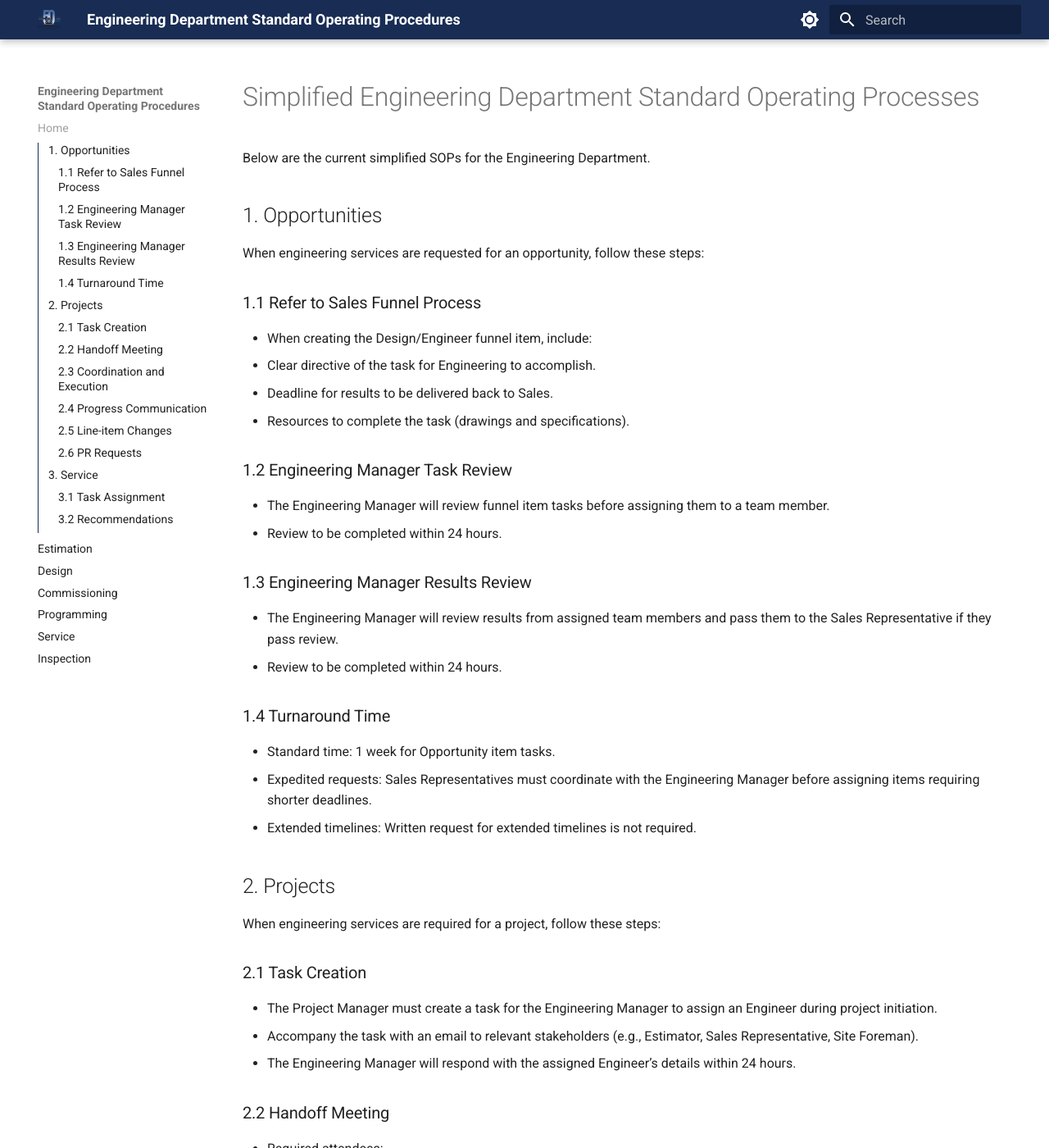
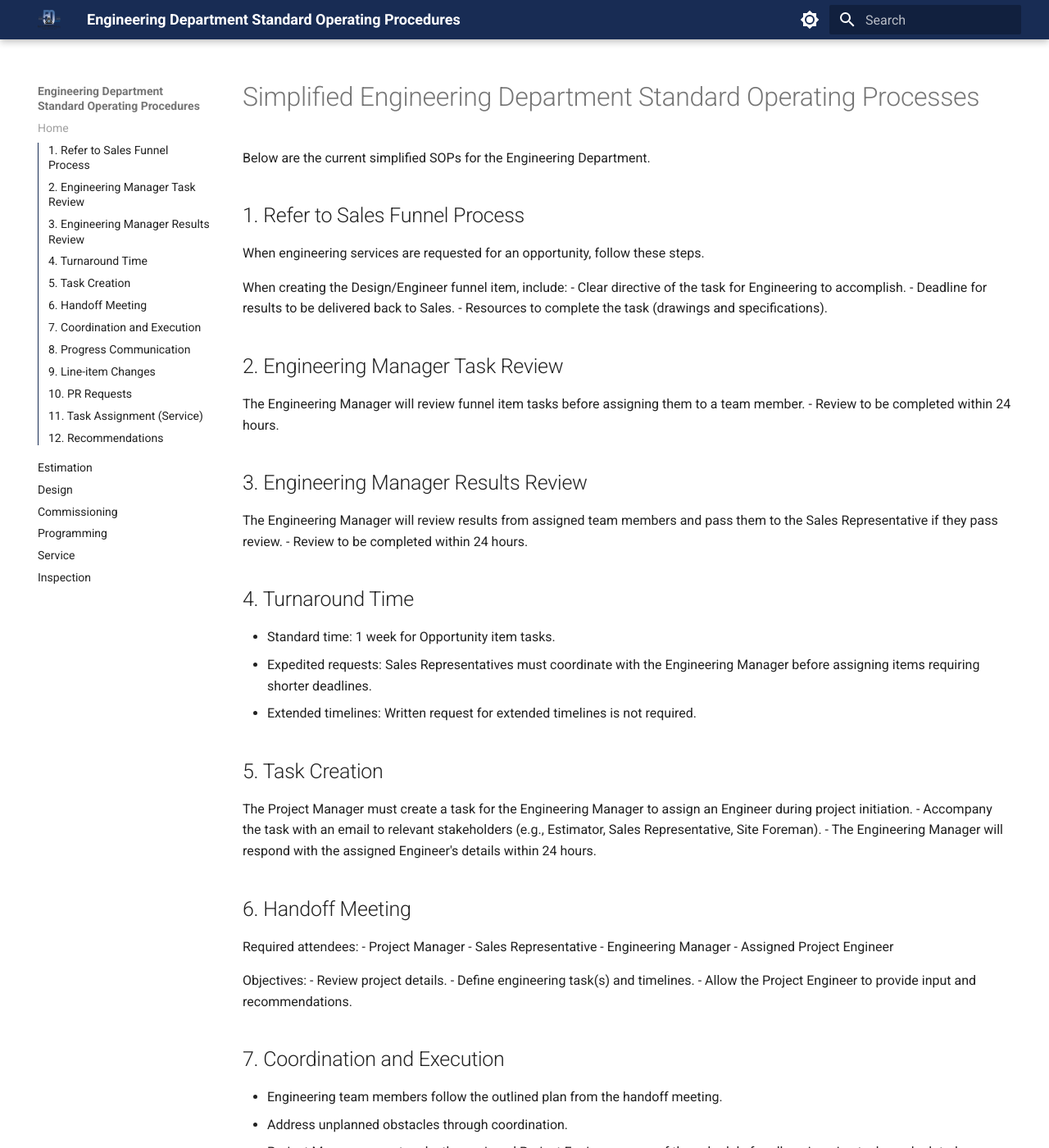
Before and after one commit to Benjermin01/av-sops, an MkDocs documentation site: the page built from docs/index.md, in a window 1280 px wide and 1400 px high. Shown: the whole window at 82% size. Built offline with MkDocs 1.6.1 and Material for MkDocs 9.7.7, drawn with Linux system fonts in a browser that asks for light colours; some of the changed text lies outside the part shown.

Commit message:
index nav structure change

```diff
--- a/docs/index.md
+++ b/docs/index.md
@@ -2,72 +2,75 @@
 
 Below are the current simplified SOPs for the Engineering Department.
 
-## 1. Opportunities
+## 1. Refer to Sales Funnel Process
 
-When engineering services are requested for an opportunity, follow these steps:
+When engineering services are requested for an opportunity, follow these steps.
 
-### 1.1 Refer to Sales Funnel Process
-- When creating the Design/Engineer funnel item, include:
-  - Clear directive of the task for Engineering to accomplish.
-  - Deadline for results to be delivered back to Sales.
-  - Resources to complete the task (drawings and specifications).
+When creating the Design/Engineer funnel item, include:
+- Clear directive of the task for Engineering to accomplish.
+- Deadline for results to be delivered back to Sales.
+- Resources to complete the task (drawings and specifications).
 
-### 1.2 Engineering Manager Task Review
-- The Engineering Manager will review funnel item tasks before assigning them to a team member.
+## 2. Engineering Manager Task Review
+
+The Engineering Manager will review funnel item tasks before assigning them to a team member.
 - Review to be completed within 24 hours.
 
-### 1.3 Engineering Manager Results Review
-- The Engineering Manager will review results from assigned team members and pass them to the Sales Representative if they pass review.
+## 3. Engineering Manager Results Review
+
+The Engineering Manager will review results from assigned team members and pass them to the Sales Representative if they pass review.
 - Review to be completed within 24 hours.
 
-### 1.4 Turnaround Time
+## 4. Turnaround Time
+
 - Standard time: 1 week for Opportunity item tasks.
 - Expedited requests: Sales Representatives must coordinate with the Engineering Manager before assigning items requiring shorter deadlines.
 - Extended timelines: Written request for extended timelines is not required.
 
-## 2. Projects
+## 5. Task Creation
 
-When engineering services are required for a project, follow these steps:
+The Project Manager must create a task for the Engineering Manager to assign an Engineer during project initiation.
+- Accompany the task with an email to relevant stakeholders (e.g., Estimator, Sales Representative, Site Foreman).
+- The Engineering Manager will respond with the assigned Engineer's details within 24 hours.
 
-### 2.1 Task Creation
-- The Project Manager must create a task for the Engineering Manager to assign an Engineer during project initiation.
-- Accompany the task with an email to relevant stakeholders (e.g., Estimator, Sales Representative, Site Foreman).
-- The Engineering Manager will respond with the assigned Engineer’s details within 24 hours.
+## 6. Handoff Meeting
 
-### 2.2 Handoff Meeting
-- Required attendees:
-  - Project Manager
-  - Sales Representative
-  - Engineering Manager
-  - Assigned Project Engineer
-- Objectives:
-  - Review project details.
-  - Define engineering task(s) and timelines.
-  - Allow the Project Engineer to provide input and recommendations.
+Required attendees:
+- Project Manager
+- Sales Representative
+- Engineering Manager
+- Assigned Project Engineer
 
-### 2.3 Coordination and Execution
+Objectives:
+- Review project details.
+- Define engineering task(s) and timelines.
+- Allow the Project Engineer to provide input and recommendations.
+
+## 7. Coordination and Execution
+
 - Engineering team members follow the outlined plan from the handoff meeting.
 - Address unplanned obstacles through coordination.
 - Project Managers must make the assigned Project Engineer aware of the schedule for all engineering tasks and related milestones.
 - General timeline guidance (varies by project):
   - Commissioning, Factory Acceptance Testing, and Programming: typically about 1 week; coordinate at handoff and adjust as the project progresses.
 
-### 2.4 Progress Communication
-- Engineering team members must email the Project Manager and Engineering Manager with updates; daily updates are preferred.
+## 8. Progress Communication
 
-### 2.5 Line-item Changes
-- Any line-item changes required by Engineering must be sent to the PM via the standardized Add/Delete Sheet (Excel).
+Engineering team members must email the Project Manager and Engineering Manager with updates; daily updates are preferred.
 
-### 2.6 PR Requests
-- Standard turnaround time is 1 week but actual timing should be coordinated with the PM on a case-by-case basis when the PM tasks Engineering.
+## 9. Line-item Changes
 
-## 3. Service
+Any line-item changes required by Engineering must be sent to the PM via the standardized Add/Delete Sheet (Excel).
 
-When engineering services are required for service work:
+## 10. PR Requests
 
-### 3.1 Task Assignment
-- Tasks can be directly assigned to the desired Engineering team member.
-- For unresolved issues, the Service Manager may request the Engineering Manager’s involvement.
+Standard turnaround time is 1 week but actual timing should be coordinated with the PM on a case-by-case basis when the PM tasks Engineering.
 
-### 3.2 Recommendations
-- The Service Manager can ask the Engineering Manager to recommend a suitable team member for assignment if needed.
+## 11. Task Assignment (Service)
+
+Tasks can be directly assigned to the desired Engineering team member.
+- For unresolved issues, the Service Manager may request the Engineering Manager's involvement.
+
+## 12. Recommendations
+
+The Service Manager can ask the Engineering Manager to recommend a suitable team member for assignment if needed.
```
